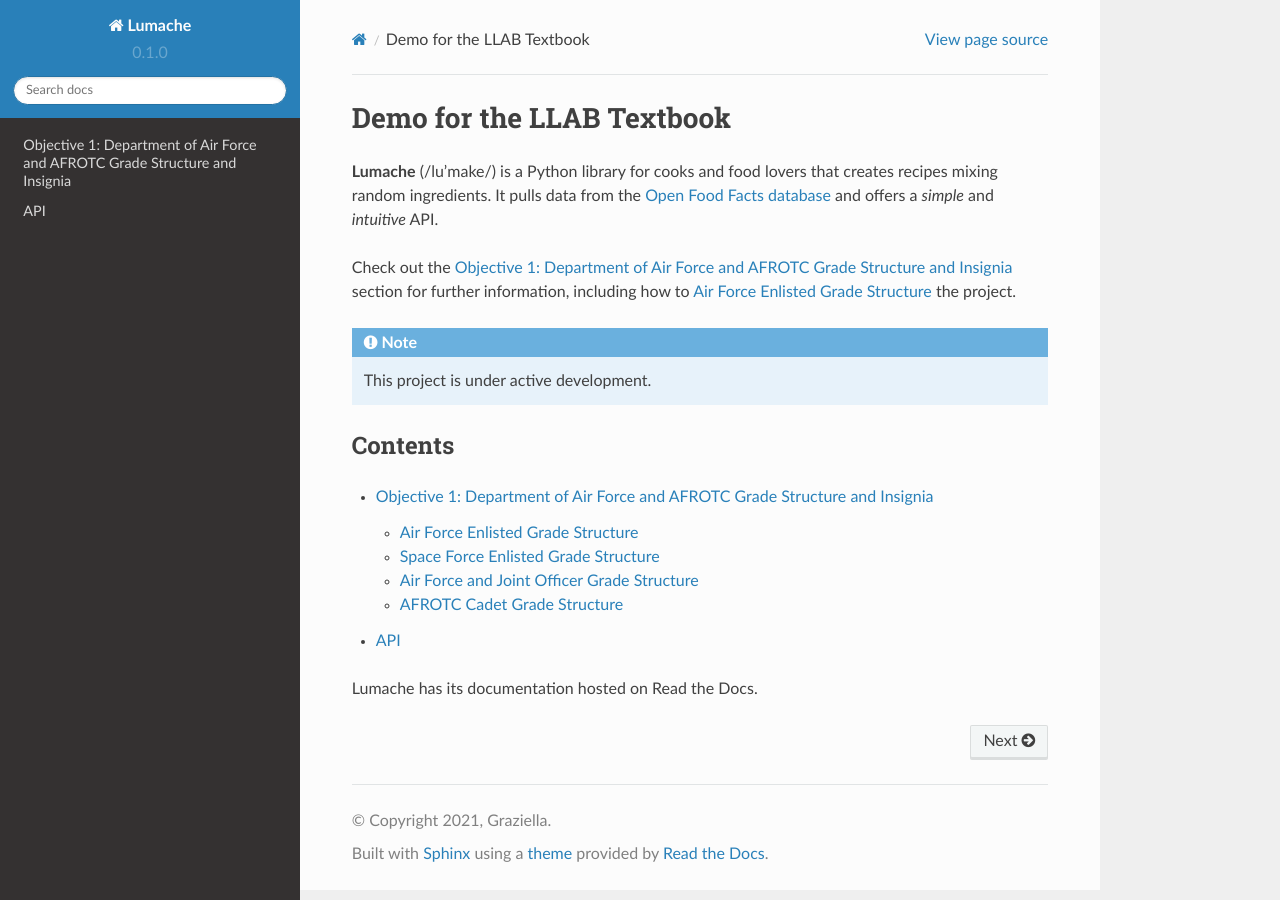
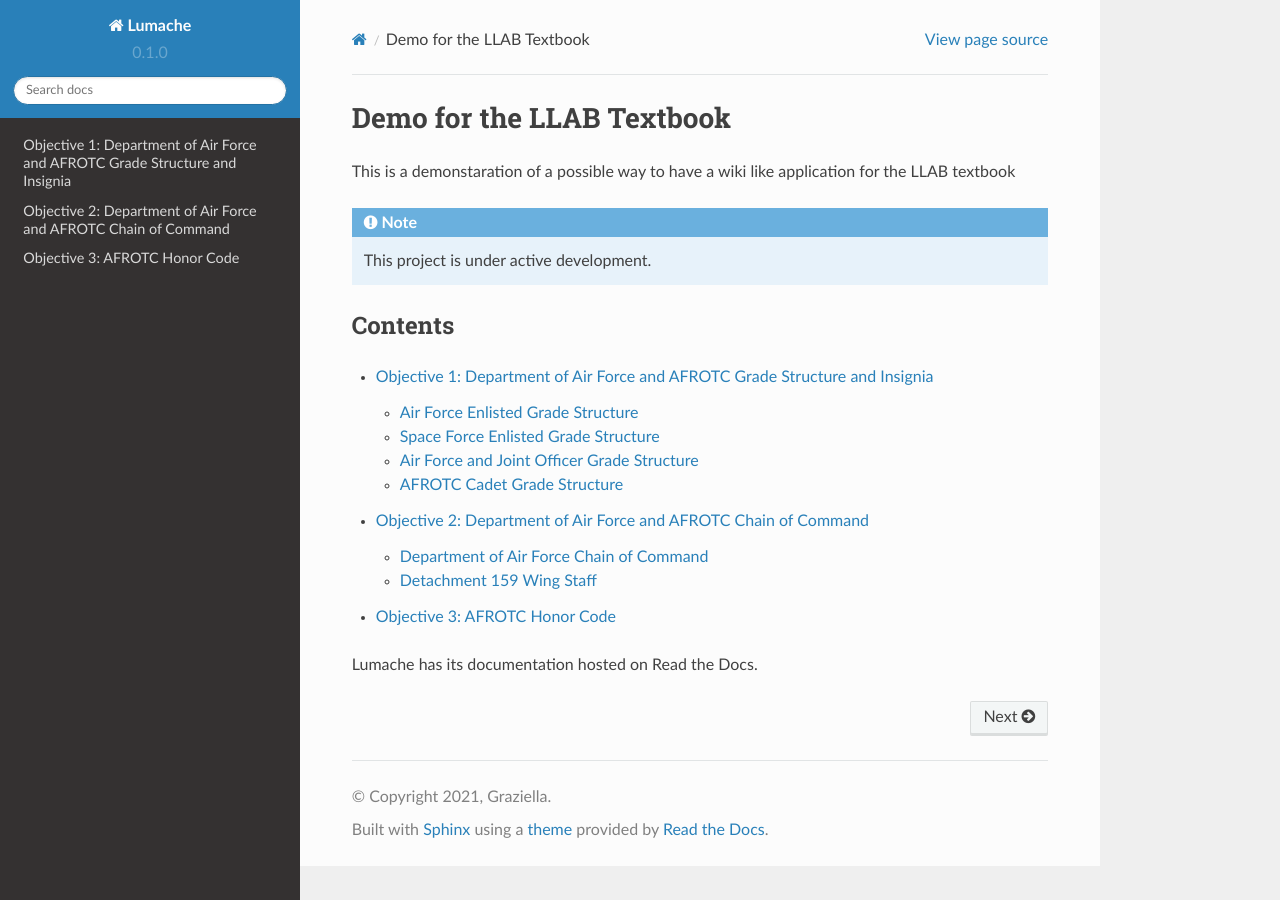
Before and after one commit to DET159/rtd-test, a Sphinx documentation site: the page built from docs/source/index.rst, in a window 1280 px wide. Built offline with Sphinx 7.4.7 and the Read the Docs theme 2.0.0, drawn with Linux system fonts in a browser that asks for light colours; part of the change alters nothing that is shown.

Commit message:
Update to Obj

```diff
--- /dev/null
+++ b/docs/source/Obj_2.rst
@@ -0,0 +1,35 @@
+Objective 2: Department of Air Force and AFROTC Chain of Command
+======
+
+Department of Air Force Chain of Command
+----------
+**Air Force**
+President: ________________________________ The Honorable Joseph R. Biden
+Secretary of Defense: _______________________ The Honorable Lloyd J. Austin
+Secretary of the Air Force ____________________ The Honorable Frank Kendall
+USAF Chief of Staff: ________________________ General Charles Q. Brown Jr.
+AETC/CC: ________________________________ Lt. General Brian S. Robinson
+Air University/CC: __________________________ Lt. General Andrea D. Tullos
+Holm Center/CC: _______________________ Brig. General Houston R. Cantwell
+AFROTC/CC: ________________________________ Colonel Corey M. Ramsby
+DET 159/CC: _________________________________ Colonel Michael J. Peeler
+
+
+**Space Force**
+President: ________________________________ The Honorable Joseph R. Biden
+Secretary of Defense: _______________________ The Honorable Lloyd J. Austin
+Secretary of the Air Force ____________________ The Honorable Frank Kendall
+Space Force Chief of Space Operations ____________ General John W. Raymond
+
+
+Detachment 159 Wing Staff
+----------
+Wing/CC: __________________________________________ C/Col Tyler Michel
+Vice Wing /CC: ___________________________________ C/Col Darryl Hofstee
+Wing Executive Officer _____________________________ C/Maj Stevie Stevens
+Operations Group/CC: _________________________ C/Col Kaileyann Rodriguez
+Mission Support Group/CC: ___________________________ C/Col Isaac Chang
+Recruiting Group/CC: ______________________________ C/Col William Sturge
+Commander’s Action Group/CC: ______________________ C/Lt Col Seth Huber
+Standards and Regulations Officer: _____________________ C/Maj Lukas Porter
+Inspector General: _____________________________________ C/Maj Lena Doty
--- /dev/null
+++ b/docs/source/Obj_3.rst
@@ -0,0 +1,21 @@
+Objective 3: AFROTC Honor Code
+====
+
+..class:: center
+
+    “We will not lie, steal, or cheat,
+    nor tolerate among us anyone who does.”
+
+The purpose of the Honor Code is to foster an environment based upon a personal sense of honesty and integrity. Implementation of the Honor Code means not only can you be trusted but that you also have the moral courage to confront those who violate these standards.
+
+**Lying**
+Lying is any statement of untruth or omission of the truth, which is meant to deceive or mislead. One example of lying is intentionally signing in at an improper time in order to avoid a regulation violation.
+
+**Stealing**
+Anyone who wrongfully takes, obtains, or withholds someone else's property without their permission, with the intent to temporarily or permanently deprive another of such property, is guilty of stealing.
+
+**Cheating**
+In essence, cheating is taking unfair advantage of another. Cheating violates the competitive sense of “fair play”. An example of cheating is not completing the minimum required push-ups during the Fitness Assessment, yet coercing your spotter to indicate otherwise or knowingly allow it to occur.
+
+**Toleration**
+Toleration means the conditional acceptance of, or non-interference of, wrong-doings. If you know a cadet has lied, stolen, or cheated, and you fail to report or confront the matter, you may be guilty of toleration.
--- a/docs/source/index.rst
+++ b/docs/source/index.rst
@@ -1,13 +1,16 @@
 Demo for the LLAB Textbook
 ===================================
 
-**Lumache** (/lu'make/) is a Python library for cooks and food lovers
-that creates recipes mixing random ingredients.
-It pulls data from the `Open Food Facts database <https://world.openfoodfacts.org/>`_
-and offers a *simple* and *intuitive* API.
+..
+   **Lumache** (/lu'make/) is a Python library for cooks and food lovers
+   that creates recipes mixing random ingredients.
+   It pulls data from the `Open Food Facts database <https://world.openfoodfacts.org/>`_
+   and offers a *simple* and *intuitive* API.
 
-Check out the :doc:`usage` section for further information, including
-how to :ref:`installation` the project.
+   Check out the :doc:`usage` section for further information, including
+   how to :ref:`installation` the project.
+
+This is a demonstaration of a possible way to have a wiki like application for the LLAB textbook
 
 .. note::
 
@@ -19,6 +22,8 @@ Contents
 .. toctree::
 
    usage
-   api
+   Obj_2
+   Obj_3
+
 
 Lumache has its documentation hosted on Read the Docs.
```
